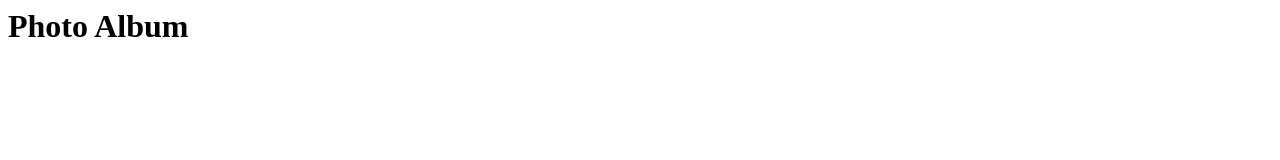
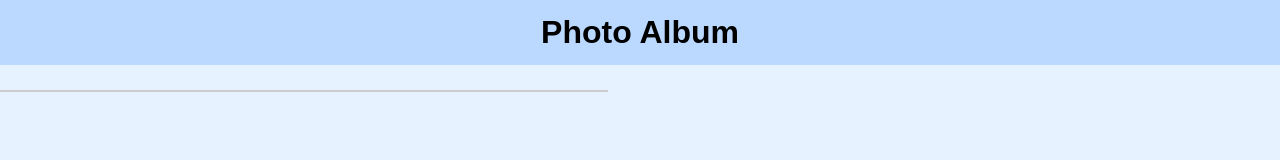
Before and after one commit to Philippe-F/photo-album, a website: page index.html in a window 1280 px wide. Drawn offline with Linux system fonts and the light colour scheme.

Commit message:
Create and style markup structure

```diff
--- a/index.html
+++ b/index.html
@@ -2,10 +2,18 @@
 <head>
   <meta charset="UTF-8">
   <meta name="viewport" content="width=device-width, initial-scale=1.0">
+  <link rel='stylesheet' type='text/css' media='screen' href='/src/index.css'>
   <link rel='icon' type='image/png' href='/public/favicon.png'>
   <title>Photo Album</title>
 </head>
 <body>
-  <h1>Photo Album</h1>
+  <header>
+    <h1>Photo Album</h1>
+  </header>
+  <main>
+    <div class="index" id="index"></div>
+    <div class="pages" id="numbers"></div>
+  </main>
+  <script type="module" src="/src/main.js"></script>
 </body>
 </html>
--- a/src/index.css
+++ b/src/index.css
@@ -0,0 +1,29 @@
+* {
+  margin: 0;
+  padding: 0;
+  box-sizing: border-box;
+  font-family: sans-serif;
+}
+
+body {
+  background: #e6f2ff;
+}
+
+header {
+  display: flex;
+  justify-content: center;
+  align-items: center;
+  height: 65px;
+  background-color: rgb(187, 216, 255);
+}
+
+main .index {
+  display: flex;
+  flex-wrap: wrap;
+  justify-content: center;
+  width: 100%;
+  max-width: 608px;
+  background-color: rgb(248, 244, 255);
+  border: 1px solid #CCC;
+  margin-top: 25px;
+}
```
